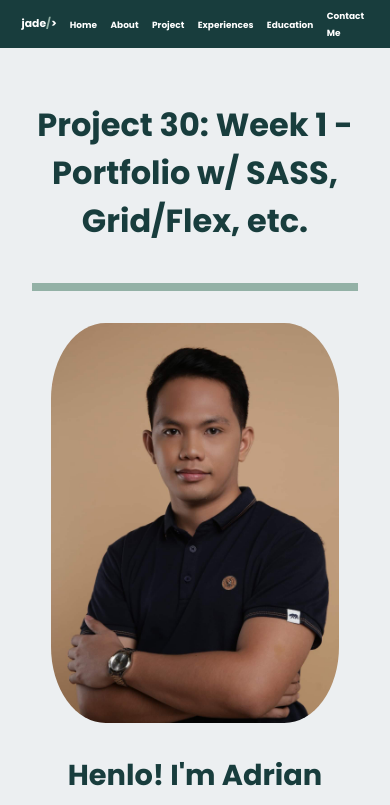
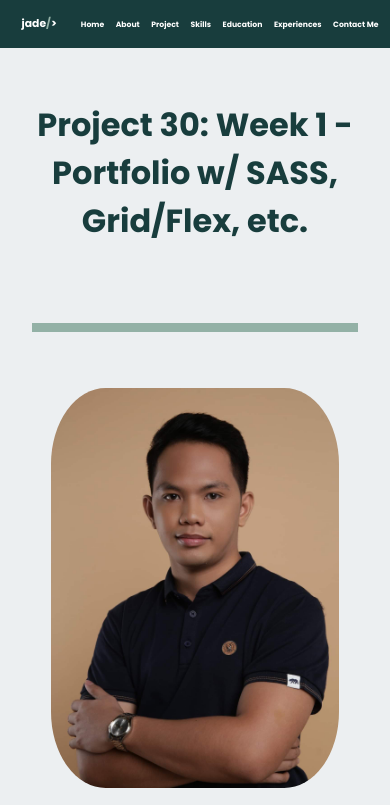
Before and after one commit to adrianjadev/p30-week1-project, a plain HTML site: page index.html in a window 390 px wide. Shown: the top 805 px of the page. Drawn offline with Linux system fonts and the light colour scheme.

Commit message:
updated mobile responsiveness

```diff
--- a/index.html
+++ b/index.html
@@ -15,11 +15,12 @@
             <ul>
                 <li><span id="logo-text">jade<span id="logo_slash">/</span>></li>
                 <li><a href="#">Home</a></li>
-                <li><a href="#">About</a></li>
-                <li><a href="#project">Project</a></li>
-                <li><a href="#experience">Experiences</a></li>
-                <li><a href="#education">Education</a></li>
-                <li><a href="#contact">Contact Me</a></li>
+                <li><a href="#hr-about">About</a></li>
+                <li><a href="#hr-project">Project</a></li>
+                <li><a href="#hr-skills">Skills</a></li>
+                <li><a href="#hr-education">Education</a></li>
+                <li><a href="#hr-experience">Experiences</a></li>
+                <li><a href="#hr-contact">Contact Me</a></li>
             </ul>
     </nav>
 
@@ -28,7 +29,8 @@
         <div class="header" #>
             <h1>Project 30: Week 1 - Portfolio w/ SASS, Grid/Flex, etc.</h1>
         </div>
-        <hr id="hr-breaker">
+
+        <hr class="hr-breaker-no-padding" id="hr-about">
 
         <!-- About section -->
         <section id="wrapper-about">
@@ -40,7 +42,8 @@
                 <p>An aspiring Full-stack software developer. I'm currenlty working as a CRM Developer in Google Operations Center (GOC). In addition, I'm also a Christ-follower servant in CCF as an Exalt Drummer. It is my dream to breakthrough in the field of IT because of the growth it has for the past years. I'm on my league of my own and I'm a learner for lifetime. Watch me as I do my dream in reality.</p>
             </div>
         </section>
-        <hr id="hr-breaker">
+
+        <hr class="hr-breaker" id="hr-project">
 
         <!-- Projects Section -->
         <h1 id="project" class="section-title">Projects</h1>
@@ -102,7 +105,8 @@
                 </ul>
             </div>
         </div>
-        <hr id="hr-breaker">
+
+        <hr class="hr-breaker" id="hr-skills">
 
         <!-- Skills Section -->
         <div id="wrapper-skills">
@@ -124,7 +128,7 @@
                 </div>
         </div>
 
-        <hr id="hr-breaker">
+        <hr class="hr-breaker" id="hr-education">
 
         <!-- Education Section -->
         <h1 id="education" class="section-title">Education</h1>
@@ -140,7 +144,8 @@
                     </div>
             </div>
         </div>
-        <hr id="hr-breaker">
+
+        <hr class="hr-breaker" id="hr-experience">
 
         <!-- Experience Section -->
         <h1 id="experience" class="section-title">Experience</h1>
@@ -246,7 +251,8 @@
             </div>
         <!-- Closing div for wrapper-grid-experience -->
         </div>
-        <hr id="hr-breaker">
+
+        <hr class="hr-breaker" id="hr-contact">
 
         <!-- Contact Section -->
         <h1 id="contact" class="section-title">Contact Me</h1>
@@ -275,7 +281,8 @@
             </div>
         </form>
         </div>
-        <hr id="hr-breaker">
+
+        <hr class="hr-breaker" id="hr-footer">
 
         <!-- Footer Section -->
         <div id="wrapper-footer">
@@ -292,7 +299,9 @@
                         <li><a href="https://www.instagram.com/eydriyan.jeyd/" target="_blank">Instagram</a></li>
                     </ul>
                 </div>
-                <hr>
+
+                <hr class="hr-breaker-no-padding" id="hr-footer">
+
                 <p id="copyright">&copy; 2024 - adrianjadev: Portfolio, AJDM Start-up Company. All rights reserved.</p>
             </footer>
         </div>
--- a/styles/_partials/_mq_430px.scss
+++ b/styles/_partials/_mq_430px.scss
@@ -6,7 +6,7 @@
 
         ul {
             li {
-                font-size: 0.7em;
+                font-size: 0.6em;
                 padding-right: 1.2em;
             }
         }
--- a/styles/_partials/_variables.scss
+++ b/styles/_partials/_variables.scss
@@ -14,11 +14,18 @@ $fz-primary: 1em;
 $fz-secondary: 0.8em;
 $fz-section-title: 1.5em;
 
-#hr-breaker {
+.hr-breaker {
     border: 0;
     height: 0.5em;
     background-color: $clr-secondary;
-    margin: 1em 0;
+    margin: 3.5em 0;
+}
+
+.hr-breaker-no-padding {
+    border: 0;
+    height: 0.6em;
+    background-color: $clr-secondary;
+    margin: 3.5em 0;
 }
 
 .section-title {
```
Also changed, not shown: styles/styles.css, 1 other file.
